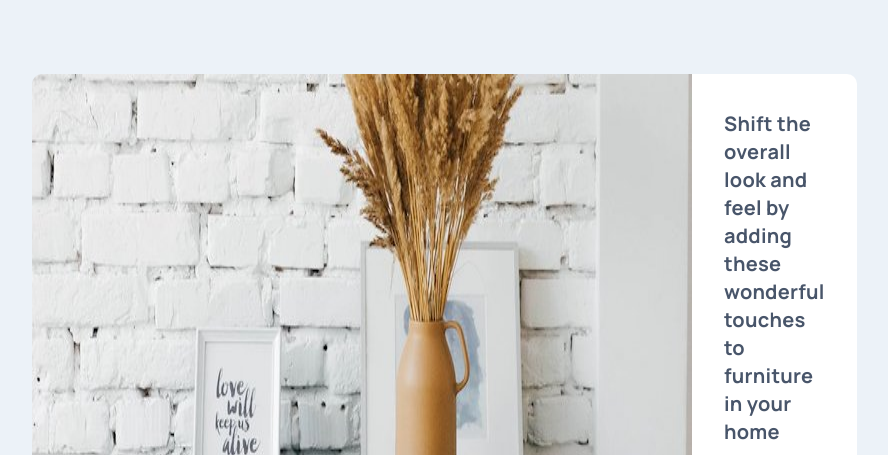
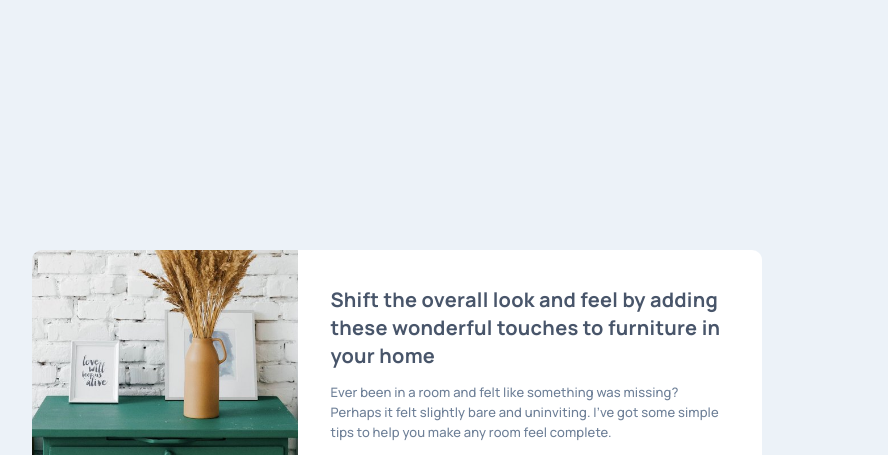
Before and after one commit to welpmoz/Article-Preview-Component, a plain HTML site: page docs/index.html in a window 1280 px wide. Shown: the top 455 px of the page, without its empty margins (243-1131 px from the left). Drawn offline with Linux system fonts and the light colour scheme.

Commit message:
imagen totalmente responsive

```diff
--- a/docs/index.html
+++ b/docs/index.html
@@ -18,7 +18,12 @@
 <body>
 
   <main class="main-content">
-    <img src="./images/drawers.jpg" alt="Drawers Desktop">
+    <div class="img-wrapper">
+      <img src="./images/drawers.jpg" alt="Drawers Desktop"
+        loading="eager"
+        fetchpriority="high"
+      >
+    </div>
 
     <div class="text-content">
       <h1 class="text-preset-1 txt-very-dark-grayish-blue">
--- a/docs/styles/config.css
+++ b/docs/styles/config.css
@@ -36,6 +36,8 @@ body {
     body {
         padding: 2.4rem;
         background-color: var(--light-grayish-blue);
+        grid-template-columns: repeat(4, 5.8rem);
+        gap: 3.2rem;
         align-content: center;
         justify-content: center;
     }
@@ -44,6 +46,7 @@ body {
 @media (min-width: 43.75rem) {
     body {
         padding: 7.4rem 4.8rem;
+        gap: 0;
         grid-template-columns: repeat(8, 5.6rem);
     }
 }
--- a/docs/styles/main.css
+++ b/docs/styles/main.css
@@ -1,13 +1,7 @@
-/* TODO: add reference to w3cschool */
-
 .main-content {
     grid-column: 1 / 5;
     display: flex;
     flex-direction: column;
-}
-
-.main-content img {
-    max-inline-size: 100%;
 }
 
 .main-content > .text-content {
@@ -16,6 +10,18 @@
     display: flex;
     flex-direction: column;
     gap: 1.2rem;
+}
+
+.main-content > .img-wrapper {
+    height: 23rem;
+    overflow: hidden;
+}
+
+.main-content > .img-wrapper img {
+    max-inline-size: 100%;
+    block-size: auto;
+    aspect-ratio: 660 / 528;
+    object-fit: cover;
 }
 
 @media (min-width: 23.4375rem) {
@@ -32,6 +38,10 @@
     .main-content {
         grid-column: 1 / 9;
     }
+
+    .main-content > .img-wrapper {
+        height: 30rem;
+    }
 }
 
 @media (min-width: 62.5rem) {
@@ -40,11 +50,17 @@
         flex-direction: row;
     }
 
-    .main-content img {
+    .main-content > .img-wrapper {
+        flex: 4;
+    }
+
+    .main-content > .img-wrapper  img {
         border-radius: 10px 0 0 10px;
+        height: 100%;
     }
 
     .main-content .text-content {
+        flex: 6;
         border-radius: 0 10px 10px 0;
     }
 }
```
